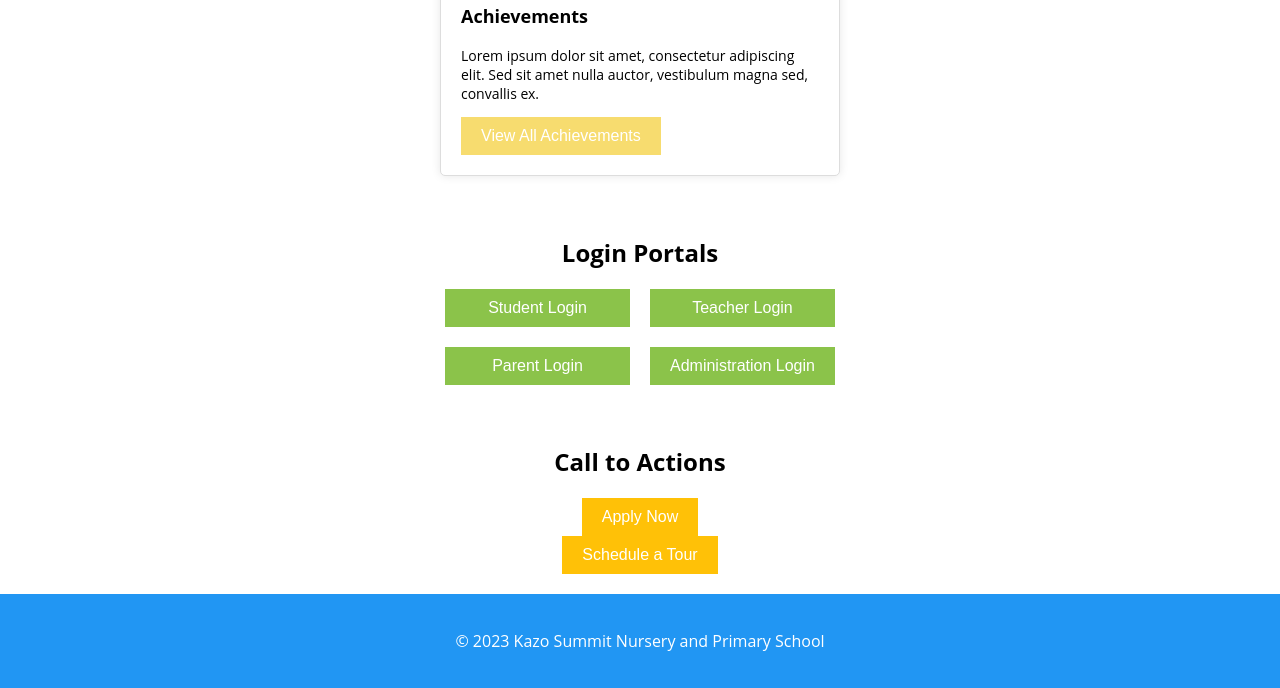
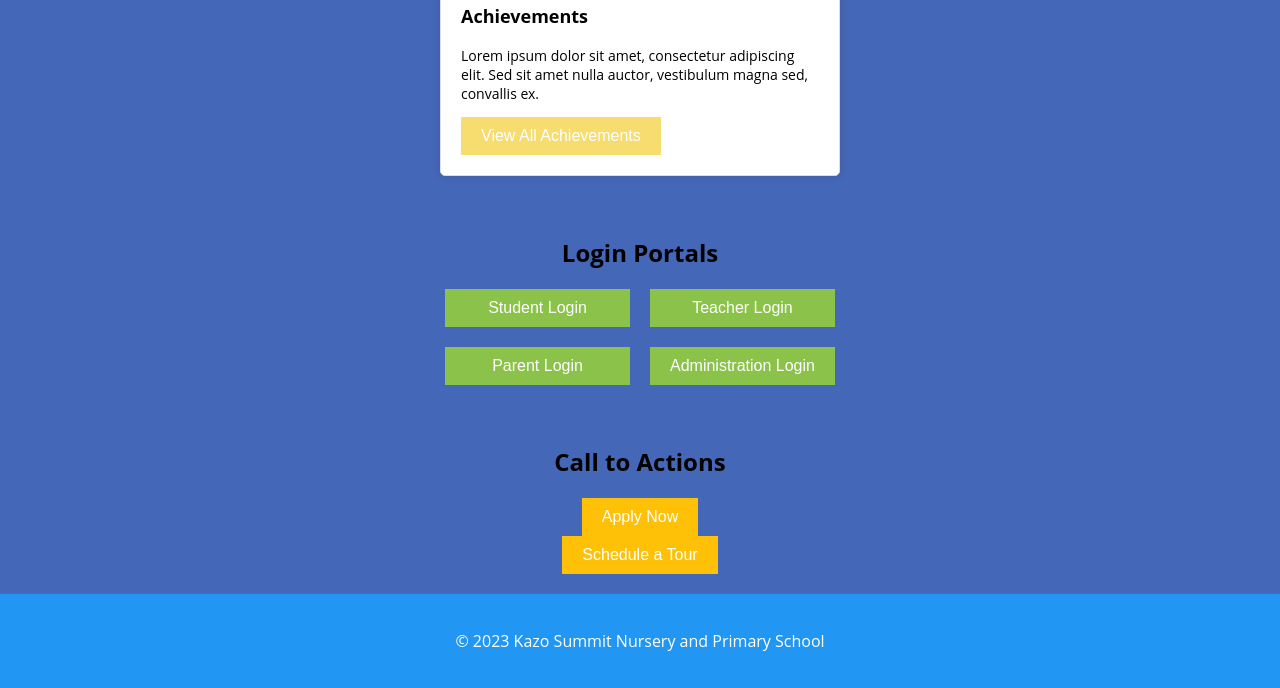
Before and after one commit to nyenjedenis/kazo-summit, a PHP site: page / in a window 1280 px wide. Shown: the part 1450-2138 px from the top of the page. Run offline with PHP 8.4, Linux system fonts and the light colour scheme.

Commit message:
Update styles.css

```diff
--- a/styles.css
+++ b/styles.css
@@ -4,6 +4,7 @@ body {
    font-family: 'Open Sans', sans-serif;
    margin: 0;
    padding: 0;
+   background-color: #4567b7;
 }
 
 header {
```
